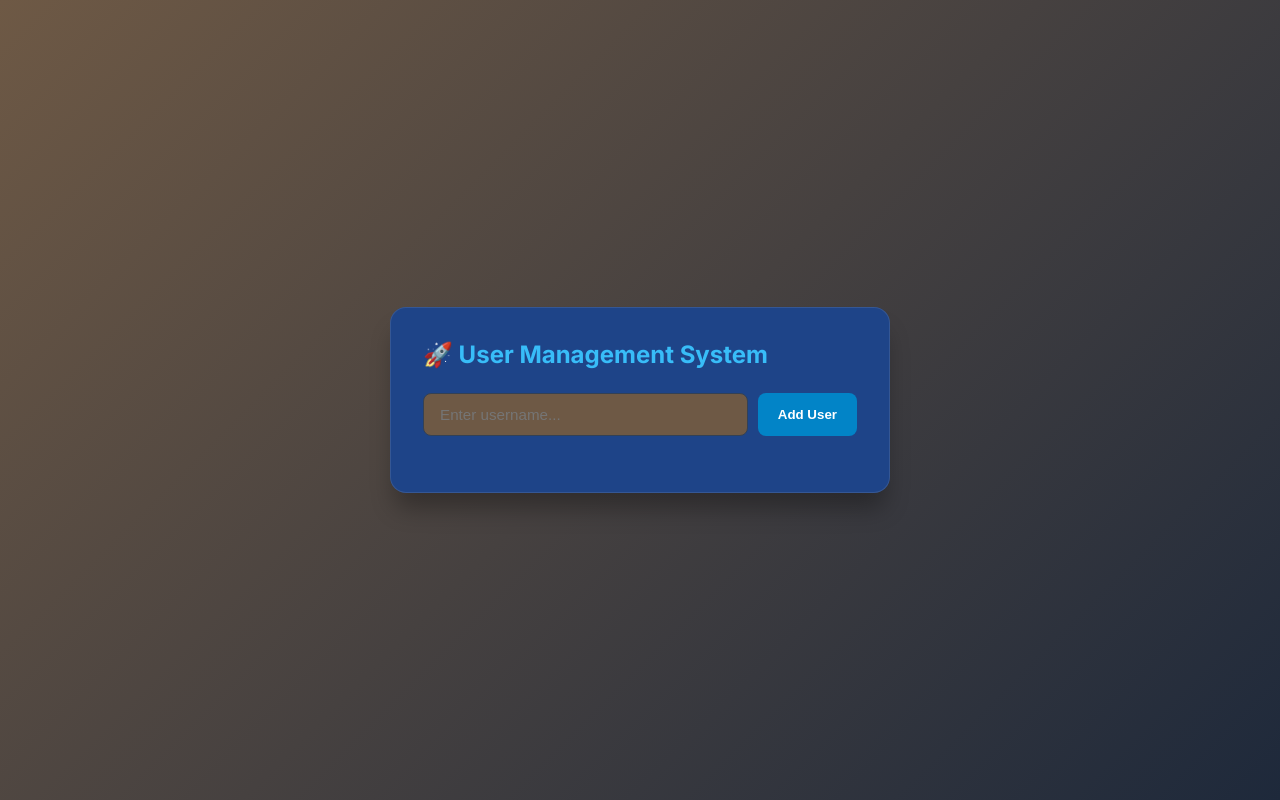
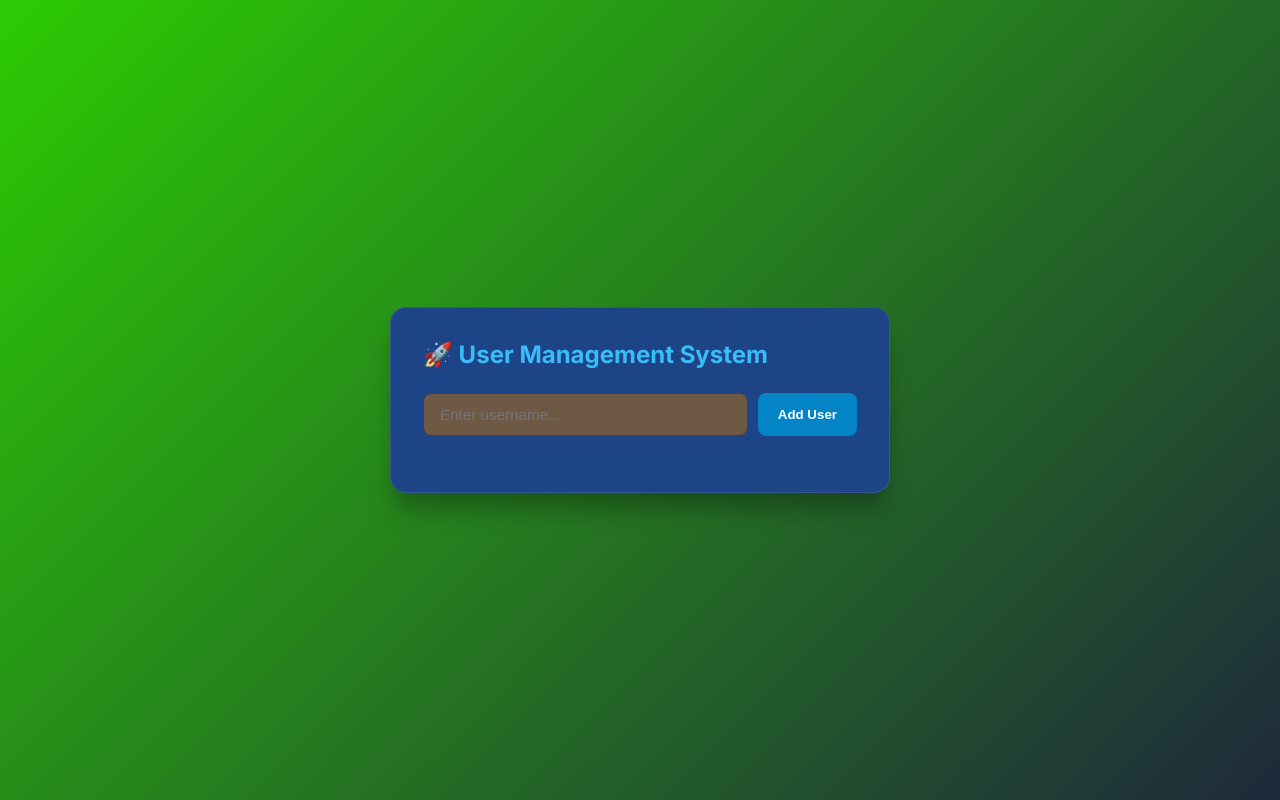
Before and after one commit to habibaaqandill/app-development, a plain HTML site: page frontend/index.html in a window 1280 px wide. Drawn offline with Linux system fonts and the light colour scheme; no server answers.

Commit message:
green update

```diff
--- a/frontend/index.html
+++ b/frontend/index.html
@@ -9,7 +9,7 @@
     * { box-sizing: border-box; margin: 0; padding: 0; }
     body {
       font-family: 'Inter', sans-serif;
-      background: linear-gradient(135deg, #6e5945 0%, #1e293b 100%);
+      background: linear-gradient(135deg, #2ccc04 0%, #1e293b 100%);
       min-height: 100vh;
       display: flex;
       justify-content: center;
```
Also changed, not shown: 1 other file.
